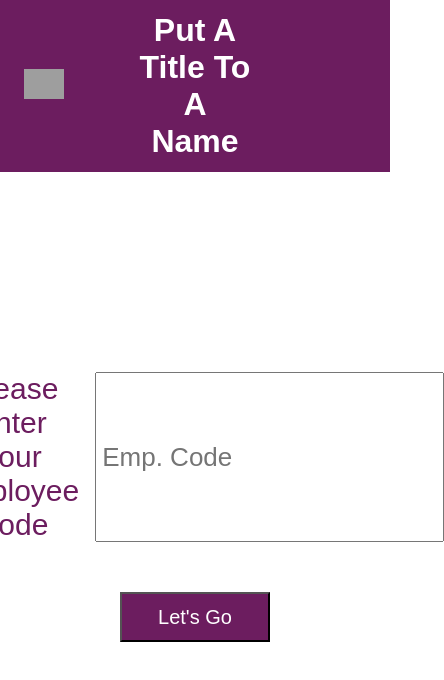
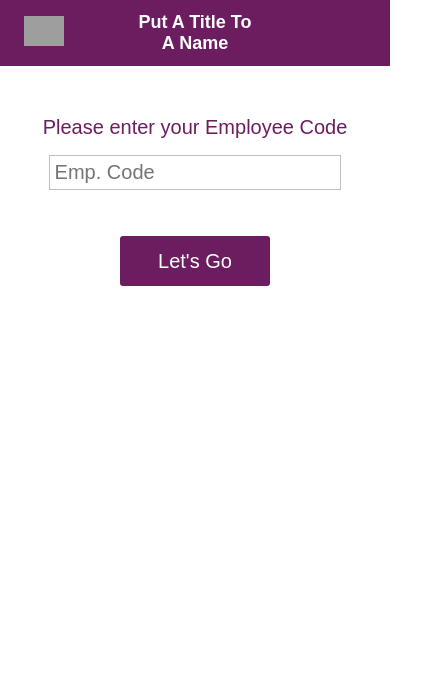
Before and after one commit to mayank0409/Feedback_Application, a React (Create React App) app in the folder feedback_fe/: page / in a window 390 px wide. Shown: the top 680 px of the page, 444 px wide, since content can reach past the window. Built offline with nearby package versions, Linux system fonts and the light colour scheme; grey boxes are pictures that could not be loaded.

Commit message:
moile view

```diff
--- a/feedback_fe/src/App.css
+++ b/feedback_fe/src/App.css
@@ -31,17 +31,12 @@
   to { transform: rotate(360deg); }
 }
 
-button {
-  outline: none;
-  cursor: pointer;
-}
 .radioButton{
   width: 30%;
   text-align: left;
   margin: 10px;
-}
-.radioButton input{
-  margin: 10px;
+  flex-direction: row;
+  display: flex;
 }
 h1, h2{
   margin: 0;
@@ -168,3 +163,115 @@ h1, h2{
   justify-content: center;
   margin-top: 24px;
 }
+.home-container {
+  display: flex;
+  justify-content: center;
+  margin-top: 200px;
+}
+
+.home {
+  font-size: 30px;
+  color: #6c1d5f
+}
+
+input {
+  outline: none;
+  font-size: 26px;
+  margin-left: 16px;
+  padding: 5px;
+}
+
+button {
+  outline: none;
+  cursor: pointer;
+  background-color: #6c1d5f;
+  color: #ffffff;
+  height: 50px;
+  width: 150px;
+  font-size: 20px;
+  margin-top: 50px;
+  border-radius: 3px;
+  border: 0;
+}
+.header {
+  display: flex;
+  align-items: center;
+  justify-content: space-between;
+  padding: 12px 24px;
+  width: 100%;
+  background-color: #6c1d5f;
+  color: #ffffff;
+}
+
+.header .img {
+  padding: 0;
+}
+
+.header .title {
+  font-size: 16px;
+  padding: 0;
+  justify-content: center;
+}
+
+.header .user {
+  font-size: 14px;
+  padding: 0;
+  justify-content: flex-end;
+}
+@media only screen and (max-width: 600px) {
+  .home-input input[type="text"] {
+    font-size: 20px;
+    width: 80%;
+    margin: 16px;
+    padding: 5px;
+    border: 1px solid rgba(128, 128, 128, .5);
+}
+.dropdown input{
+  margin: 0;
+}
+.home{
+  font-size: 20px;
+}
+  .body{
+    font-size: 16px;
+  }
+  button{
+    margin: 30px 7px 0;
+  }
+  .body .submit-button{
+    margin: 0;
+  }
+  .modal{
+    width: 96vw;
+  }
+  .home-container {
+    flex-direction: column;
+    margin: 50px 12px 0;
+  }
+  .header .title{
+    font-size: 9px;
+  }
+  .header .user{
+    font-size: 9px;
+  }
+  .body .radio{
+    justify-content: flex-start;
+  }
+  .radioButton{
+    width: 50%;
+    font-size: 14px;
+    margin: 0;
+    padding: 5px;
+    box-sizing: border-box;
+  }
+  .page-header{
+    font-size: 22px;
+  }
+  .body .select-user{
+    flex-direction: column;
+  }
+  .body .select-user .dropdown {
+    padding-top: 10px;
+    width: 80%;
+}
+}
--- a/feedback_fe/src/components/header/header.css
+++ /dev/null
@@ -1,25 +0,0 @@
-.header {
-    display: flex;
-    align-items: center;
-    justify-content: space-between;
-    padding: 12px 24px;
-    width: 100%;
-    background-color: #6c1d5f;
-    color: #ffffff;
-}
-
-.header .img {
-    padding: 0;
-}
-
-.header .title {
-    font-size: 16px;
-    padding: 0;
-    justify-content: center;
-}
-
-.header .user {
-    font-size: 14px;
-    padding: 0;
-    justify-content: flex-end;
-}
--- a/feedback_fe/src/components/header/index.js
+++ b/feedback_fe/src/components/header/index.js
@@ -1,7 +1,6 @@
 import React, { Component } from 'react';
 import { Link } from 'react-router-dom';
 import logo from '../../../src/xebiaLogo.svg';
-import './header.css';
 
 class Header extends Component {
     render() {
--- a/feedback_fe/src/components/home/home.css
+++ /dev/null
@@ -1,26 +0,0 @@
-.home-container {
-    display: flex;
-    justify-content: center;
-    margin-top: 200px;
-}
-
-.home {
-    font-size: 30px;
-    color: #6c1d5f
-}
-
-input {
-    outline: none;
-    font-size: 26px;
-    margin-left: 16px;
-    padding: 5px;
-}
-
-button {
-    background-color: #6c1d5f;
-    color: #ffffff;
-    height: 50px;
-    width: 150px;
-    font-size: 20px;
-    margin-top: 50px;
-}
--- a/feedback_fe/src/components/home/index.js
+++ b/feedback_fe/src/components/home/index.js
@@ -1,6 +1,5 @@
 import React, { Component } from 'react';
 import { Link } from 'react-router-dom';
-import './home.css';
 import Employee from '../../employees.json';
 import Header from '../header';
 import Modal from '../../modal';
@@ -46,7 +45,8 @@ class Home extends Component {
   closePopup() {
     this.setState({
       openModal: false
-    })}
+    })
+  }
   handleChange(event) {
     this.setState({
       employee: {
@@ -61,7 +61,9 @@ class Home extends Component {
       <Header />
       <div className='home-container'>
         <div className='home'>Please enter your Employee Code</div>
+        <div className="home-input">
           <input type='text' required name='employeeCode' value={this.state.employee.value} placeholder='Emp. Code' onChange={this.handleChange} />
+        </div>
       </div>
       {/* <Link to={`/team/${this.state.employee.value}`} > */}
       <button type='button' onClick={this.findEmp}>Let's Go</button>
--- a/feedback_fe/src/components/renderForm/index.js
+++ b/feedback_fe/src/components/renderForm/index.js
@@ -38,7 +38,7 @@ export default class RenderForm extends PureComponent {
                         titles.map(item => {
                             return <div className='radioButton'>
                                 <input type="radio" required name={`titels_${index}`} value={item} onChange={this.handleOnChange} />
-                                {item}
+                                <div>{item}</div>
                             </div>
                         })
                     }
--- a/feedback_fe/src/components/thankyou/index.js
+++ b/feedback_fe/src/components/thankyou/index.js
@@ -1,5 +1,4 @@
 import React from 'react';
-import './thankyou.css';
 import Header from '../header';
 
 const Home = () => {
--- a/feedback_fe/src/components/thankyou/thankyou.css
+++ /dev/null
@@ -1,26 +0,0 @@
-.home-container {
-    display: flex;
-    justify-content: center;
-    margin-top: 200px;
-}
-
-.home {
-    font-size: 30px;
-    color: #6c1d5f
-}
-
-input {
-    outline: none;
-    font-size: 26px;
-    margin-left: 16px;
-    padding: 5px;
-}
-
-button {
-    background-color: #6c1d5f;
-    color: #ffffff;
-    height: 50px;
-    width: 150px;
-    font-size: 20px;
-    margin-top: 50px;
-}
```
Lines whose indentation alone changed are shown as unchanged.
